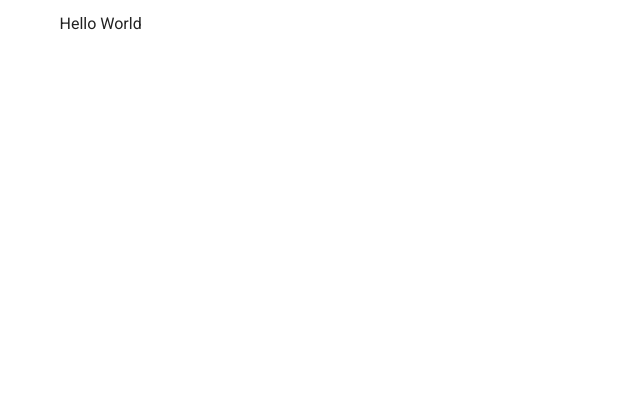
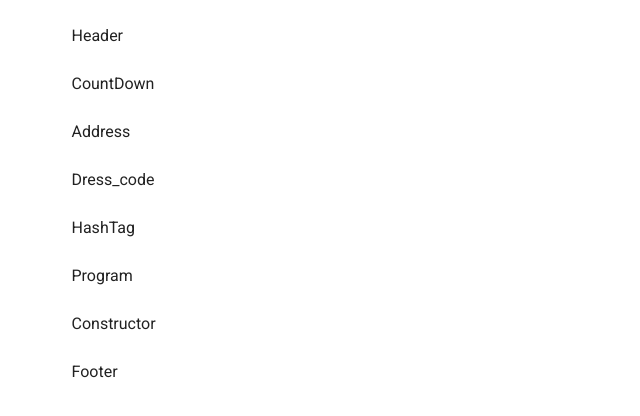
Before and after one commit to voronovmaksim/WeddingSite, a Vue app: page / in a window 1280 px wide. Shown: the top 416 px of the page, without its empty margins (0-640 px from the left). Built offline with nearby package versions, Linux system fonts and the light colour scheme.

Commit message:
added views and components

```diff
--- /dev/null
+++ b/src/components/Address.vue
@@ -0,0 +1,20 @@
+<template>
+  <v-container>
+    <v-row>
+      <v-col>
+          Address
+      </v-col>
+    </v-row>
+  </v-container>
+</template>
+
+
+<script>
+export default {
+
+}
+</script>
+
+<style scoped>
+
+</style>
--- /dev/null
+++ b/src/components/Countdown.vue
@@ -0,0 +1,19 @@
+<template>
+  <v-container>
+    <v-row>
+      <v-col>
+          CountDown
+      </v-col>
+    </v-row>
+  </v-container>
+</template>
+
+<script>
+export default {
+
+}
+</script>
+
+<style scoped>
+
+</style>
--- /dev/null
+++ b/src/components/Dresscode.vue
@@ -0,0 +1,19 @@
+<template>
+  <v-container>
+    <v-row>
+      <v-col>
+          Dress_code
+      </v-col>
+    </v-row>
+  </v-container>
+</template>
+
+<script>
+export default {
+
+}
+</script>
+
+<style scoped>
+
+</style>
--- /dev/null
+++ b/src/components/Footer.vue
@@ -0,0 +1,18 @@
+<template>
+  <v-container app fluid>
+    <v-row>
+      <v-col>
+          Footer
+      </v-col>
+    </v-row>
+  </v-container>
+</template>
+<script>
+export default {
+
+}
+</script>
+
+<style scoped>
+
+</style>
--- /dev/null
+++ b/src/components/Hashtag.vue
@@ -0,0 +1,19 @@
+<template>
+  <v-container>
+    <v-row>
+      <v-col>
+          HashTag
+      </v-col>
+    </v-row>
+  </v-container>
+</template>
+
+<script>
+export default {
+
+}
+</script>
+
+<style scoped>
+
+</style>
--- /dev/null
+++ b/src/components/Header.vue
@@ -0,0 +1,16 @@
+<template>
+  <v-container app fluid>
+    <v-row>
+      <v-col>
+          Header
+      </v-col>
+    </v-row>
+  </v-container>
+</template>
+
+<script>
+export default {};
+</script>
+
+<style scoped>
+</style>
--- /dev/null
+++ b/src/components/Program.vue
@@ -0,0 +1,19 @@
+<template>
+  <v-container>
+    <v-row>
+      <v-col>
+          Program
+      </v-col>
+    </v-row>
+  </v-container>
+</template>
+
+<script>
+export default {
+
+}
+</script>
+
+<style scoped>
+
+</style>
--- /dev/null
+++ b/src/components/Сontractor.vue
@@ -0,0 +1,18 @@
+<template>
+  <v-container>
+    <v-row>
+      <v-col>
+          Constructor
+      </v-col>
+    </v-row>
+  </v-container>
+</template>
+<script>
+export default {
+
+}
+</script>
+
+<style scoped>
+
+</style>
--- a/src/views/Home.vue
+++ b/src/views/Home.vue
@@ -1,8 +1,39 @@
 <template>
   <div>
-      Hello World
+      <vor-header></vor-header>
+      <vor-countdown></vor-countdown>
+      <vor-address></vor-address>
+      <vor-dresscode></vor-dresscode>
+      <vor-hashtag></vor-hashtag>
+      <vor-program></vor-program>
+      <vor-contractor></vor-contractor>
+      <vor-footer></vor-footer>
   </div>
 </template>
+
+<script>
+import HeaderVue from '../components/Header.vue'
+import CountdownVue from '../components/Countdown.vue'
+import AddressVue from '../components/Address.vue'
+import DresscodeVue from '../components/Dresscode.vue'
+import HashtagVue from '../components/Hashtag.vue'
+import ProgramVue from '../components/Program.vue'
+import ContractorVue from '../components/Сontractor.vue'
+import FooterVue from '../components/Footer.vue'
+export default {
+    components: {
+        vorHeader: HeaderVue,
+        vorCountdown: CountdownVue,
+        vorAddress: AddressVue,
+        vorDresscode: DresscodeVue,
+        vorHashtag: HashtagVue,
+        vorProgram: ProgramVue,
+        vorContractor: ContractorVue,
+        vorFooter: FooterVue
+    }
+}
+</script>
+
 <style scoped>
 
 </style>
```
